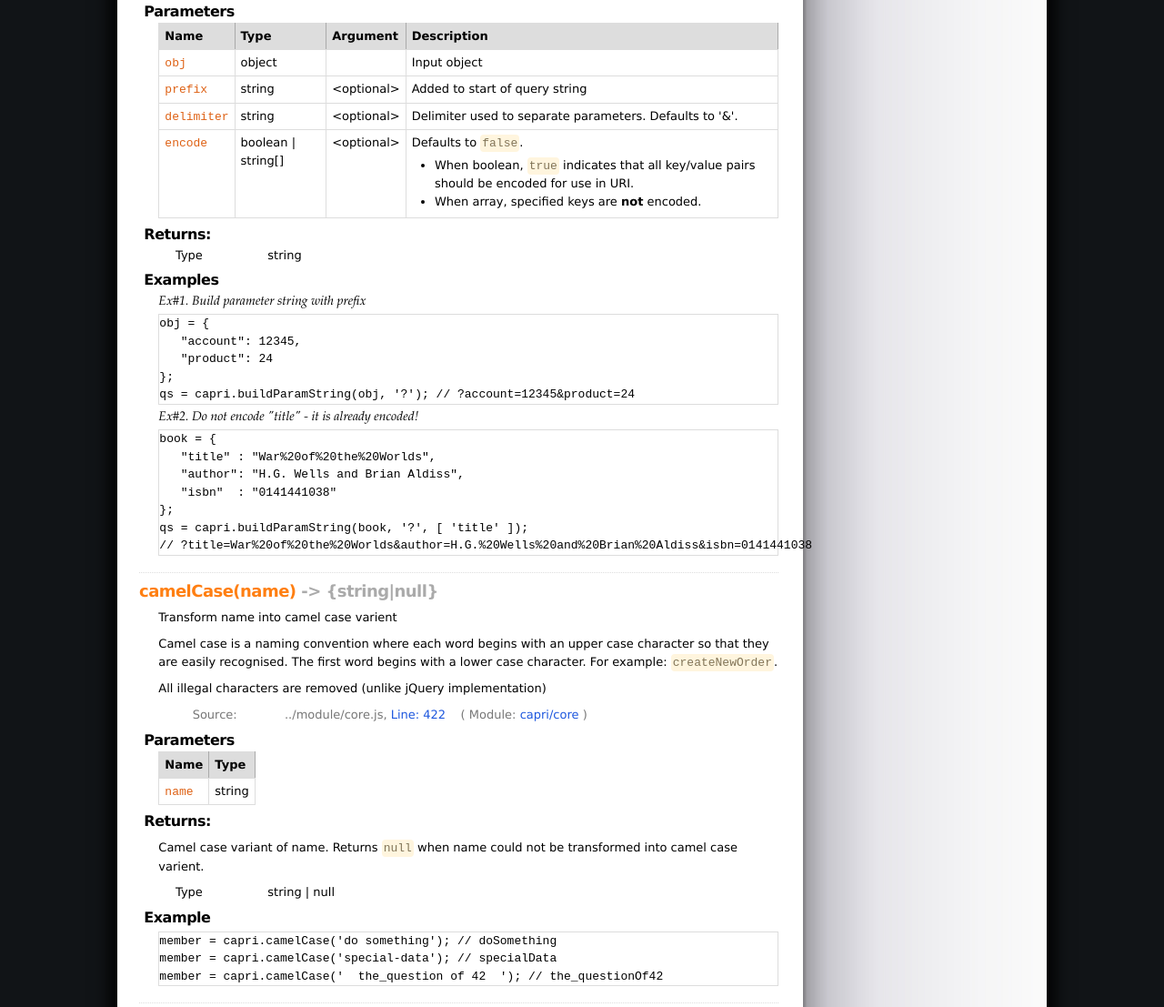
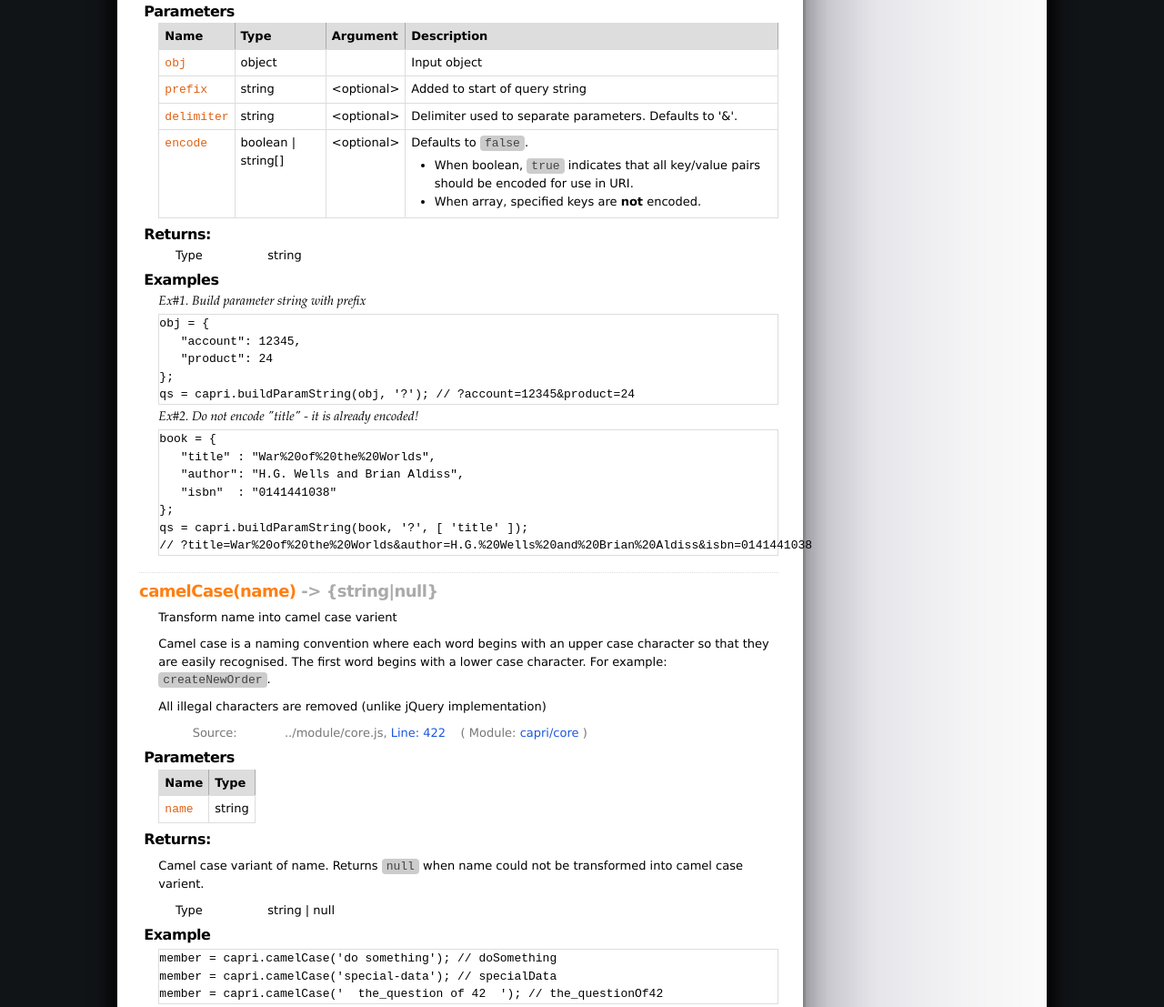
Before and after one commit to node-migrator-bot/capri, a plain HTML site: page docs/capri.html in a window 1280 px wide. Shown: the part 2505-3612 px from the top of the page at 91% size. Drawn offline with Linux system fonts and the light colour scheme; a script that the page names is missing.

Commit message:
Updated CSS styles

```diff
--- a/style/main.css
+++ b/style/main.css
@@ -133,10 +133,10 @@ figure figcaption {
 }
 
 samp {
-	padding: 2px;
+	padding: 1px 5px;
 
-	background-color: #fff5de;
-	color: #827558;
+	background-color: #ccc;
+	color: #444;
 
 	border-radius: 3pt 3pt;
 	-moz-border-radius: 3pt 3pt;
```
